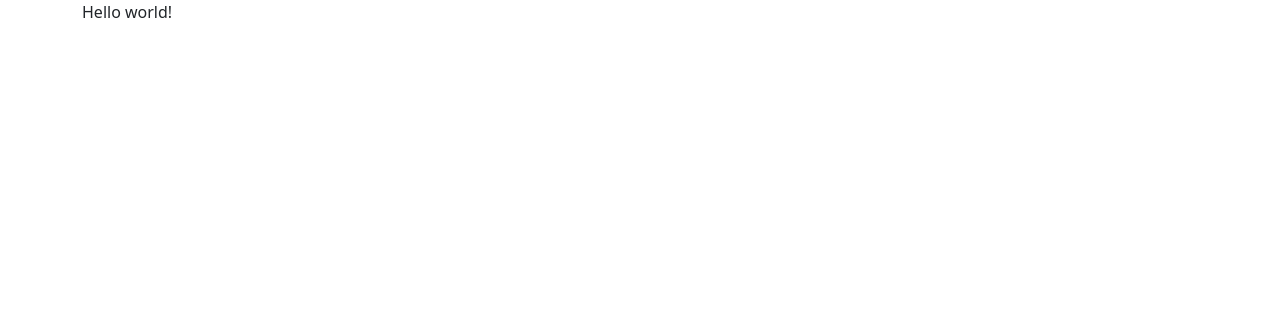
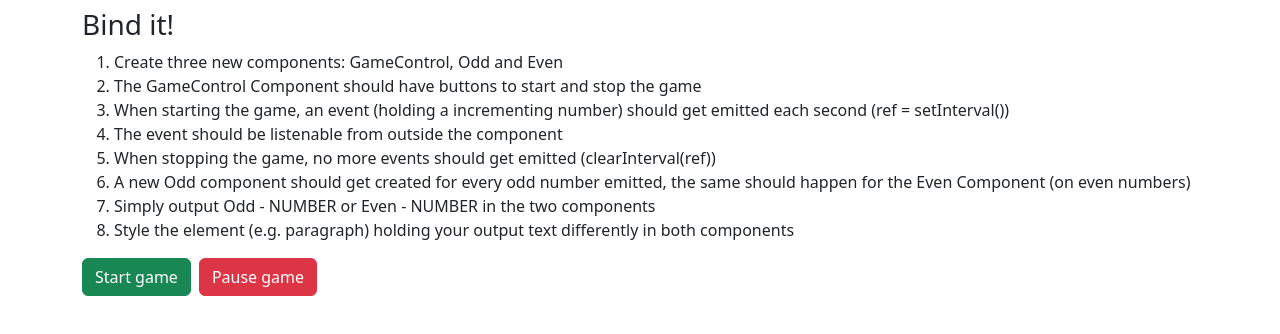
Before and after one commit to EnigmaSn/angular-max, an Angular app: page / in a window 1280 px wide. Shown: the top 334 px of the page. Built offline with nearby package versions, Linux system fonts and the light colour scheme.

Commit message:
databinding homework

```diff
--- a/src/app/app.component.html
+++ b/src/app/app.component.html
@@ -1,7 +1,29 @@
-<div class="container">
+<div class="container mt-2">
     <div class="row">
         <div class="col-xs-12">
-            Hello world!
+          <h3>Bind it!</h3>
+          <ol>
+            <li>Create three new components: GameControl, Odd and Even</li>
+            <li>The GameControl Component should have buttons to start and stop the game</li>
+            <li>When starting the game, an event (holding a incrementing number) should get emitted each second (ref = setInterval())</li>
+            <li>The event should be listenable from outside the component</li>
+            <li>When stopping the game, no more events should get emitted (clearInterval(ref))</li>
+            <li>A new Odd component should get created for every odd number emitted, the same should happen for the Even Component (on even numbers)</li>
+            <li>Simply output Odd - NUMBER or Even - NUMBER in the two components</li>
+            <li>Style the element (e.g. paragraph) holding your output text differently in both components</li>
+          </ol>
+        </div>
+      </div>
+    <div class="row">
+        <div class="col-xs-12">
+            <app-game-control (intervalFired)="onIntervalFired($event)"></app-game-control>
+        </div>
+    </div>
+    <div class="row">
+        <div class="col-xs-12">
+            <app-odd *ngFor="let oddNumber of oddNumbersArr" [number]="oddNumber"></app-odd>
+            <app-even *ngFor="let evenNumber of evenNumbersArr" [number]="evenNumber"></app-even>
+
         </div>
     </div>
 </div>
--- a/src/app/app.component.ts
+++ b/src/app/app.component.ts
@@ -7,4 +7,16 @@ import { Component } from '@angular/core';
   styleUrls: ['./app.component.less']
 })
 export class AppComponent {
+  oddNumbersArr: number[] = [];
+  evenNumbersArr: number[] = [];
+
+  onIntervalFired(firedNumber: number) {
+    if (firedNumber % 2 === 0) {
+      this.evenNumbersArr.push(firedNumber);
+      console.log(this.evenNumbersArr);
+    } else {
+      this.oddNumbersArr.push(firedNumber);
+      console.log(this.oddNumbersArr);
+    }
+  }
 }
--- a/src/app/app.module.ts
+++ b/src/app/app.module.ts
@@ -3,10 +3,16 @@ import { BrowserModule } from '@angular/platform-browser';
 import { FormsModule } from '@angular/forms';
 
 import { AppComponent } from './app.component';
+import { GameControlComponent } from './game-control/game-control.component';
+import { OddComponent } from './odd/odd.component';
+import { EvenComponent } from './even/even.component';
 
 @NgModule({
   declarations: [
     AppComponent,
+    GameControlComponent,
+    OddComponent,
+    EvenComponent,
   ],
   imports: [
     BrowserModule,
--- /dev/null
+++ b/src/app/even/even.component.html
@@ -0,0 +1 @@
+<p>Even - {{number}}</p>
--- /dev/null
+++ b/src/app/even/even.component.less
@@ -0,0 +1,3 @@
+p {
+    color: blue;
+}
--- /dev/null
+++ b/src/app/game-control/game-control.component.html
@@ -0,0 +1,4 @@
+<div class="d-flex gap-2">
+    <button class="btn btn-success" (click)="onStartGame()">Start game</button>
+    <button class="btn btn-danger" (click)="onPauseGame()">Pause game</button>
+</div>
--- /dev/null
+++ b/src/app/game-control/game-control.component.ts
@@ -0,0 +1,27 @@
+import { Component, EventEmitter, Output } from '@angular/core';
+
+@Component({
+  selector: 'app-game-control',
+  templateUrl: './game-control.component.html',
+  styleUrls: ['./game-control.component.less']
+})
+export class GameControlComponent {
+  interval;
+  @Output() intervalFired = new EventEmitter<number>();
+  lastNumber = 0;
+
+  constructor() {
+
+  }
+
+  onStartGame() {
+    this.interval = setInterval(() => {
+      this.intervalFired.emit(this.lastNumber + 1);
+      this.lastNumber++;
+    }, 1000);
+  }
+  onPauseGame() {
+     clearInterval(this.interval);
+  }
+}
+// When starting the game, an event (holding a incrementing number) should get emitted each second (ref = setInterval())
--- /dev/null
+++ b/src/app/odd/odd.component.html
@@ -0,0 +1 @@
+<p>Odd - {{number}}</p>
--- /dev/null
+++ b/src/app/odd/odd.component.less
@@ -0,0 +1,3 @@
+p {
+    color: red;
+}
```
Also changed, not shown: src/app/even/even.component.ts (added, +10 -0 lines), src/app/odd/odd.component.ts (added, +10 -0 lines), src/app/game-control/game-control.component.less (added).
